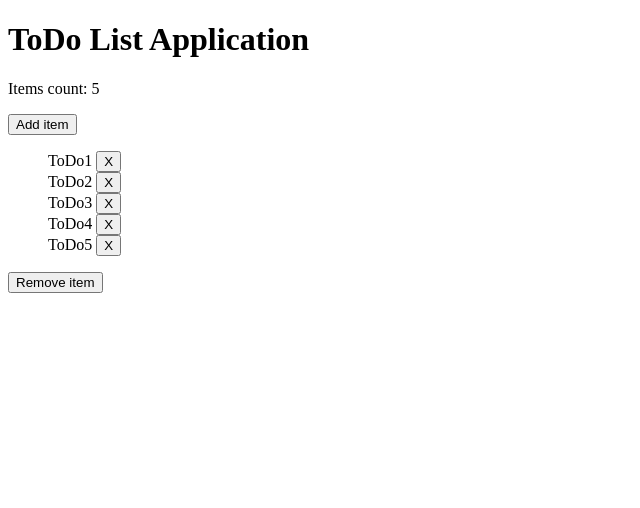
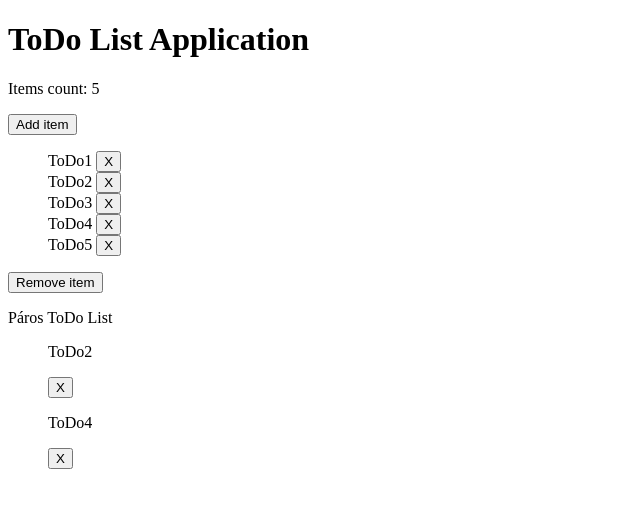
Before and after one commit to vblaskovics/AngularAkademia2022, an Angular app in the folder todo-app/: page / in a window 1280 px wide. Shown: the top 508 px of the page, without its empty margins (0-640 px from the left). Built offline with nearby package versions, Linux system fonts and the light colour scheme.

Commit message:
Add even ToDo list

```diff
--- a/todo-app/src/app/todo-list/todo-list.component.html
+++ b/todo-app/src/app/todo-list/todo-list.component.html
@@ -10,3 +10,11 @@
 </ul>
 
 <button (click)="removeFirstItem()">Remove item</button>
+
+<p>Páros ToDo List</p>
+<ul>
+  <li *ngFor="let item of items; let i=index">
+    <p *ngIf="i % 2 === 1">{{ item }}</p>
+    <button *ngIf="i % 2 === 1" (click)="removeItem(item)">X</button>
+  </li>
+</ul>
--- a/todo-app/src/app/todo-list/todo-list.component.ts
+++ b/todo-app/src/app/todo-list/todo-list.component.ts
@@ -24,7 +24,7 @@ export class TodoListComponent implements OnInit {
 
   addItem(): void {
     this.items.push("ToDo" + (this.itemsCount + 1))
-    this.itemsCopy.push("a");
+    this.itemsCopy.push("ToDo" + (this.itemsCount + 1));
   }
 
   removeFirstItem(): void {
```
